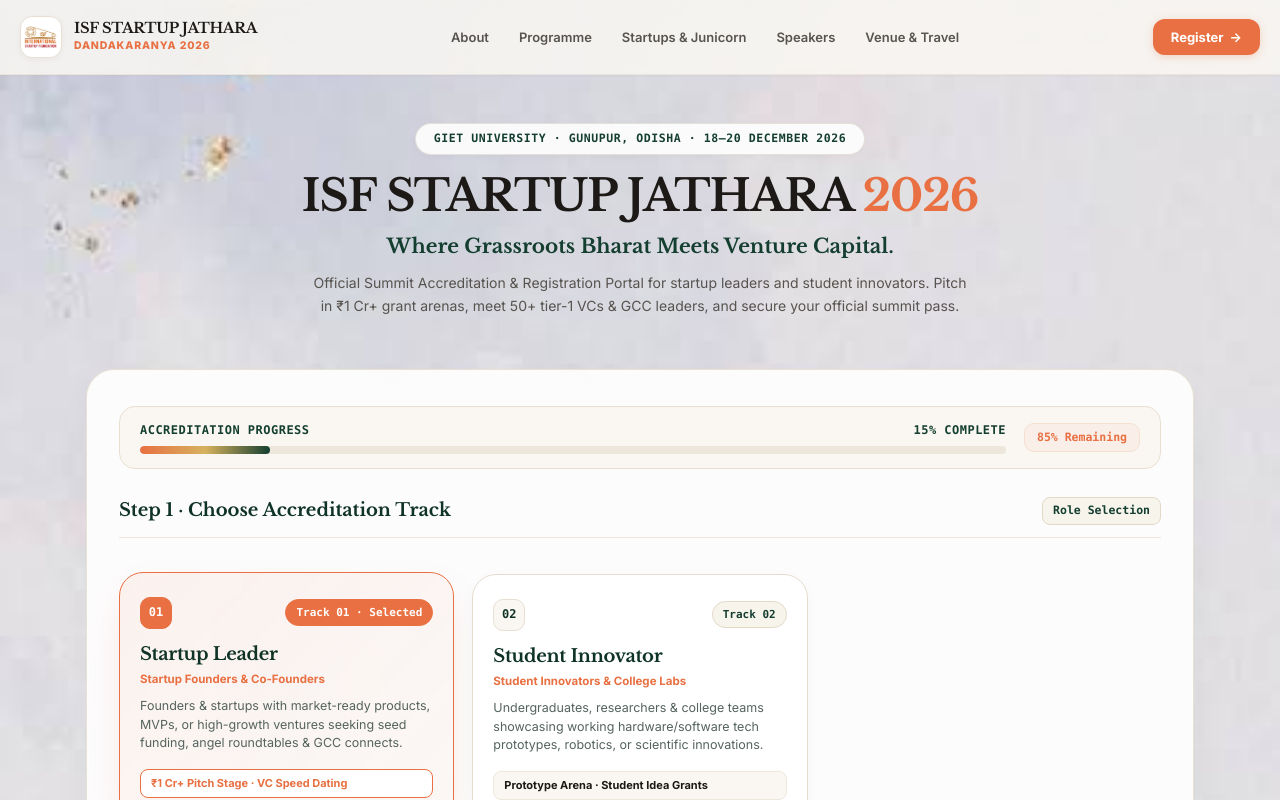
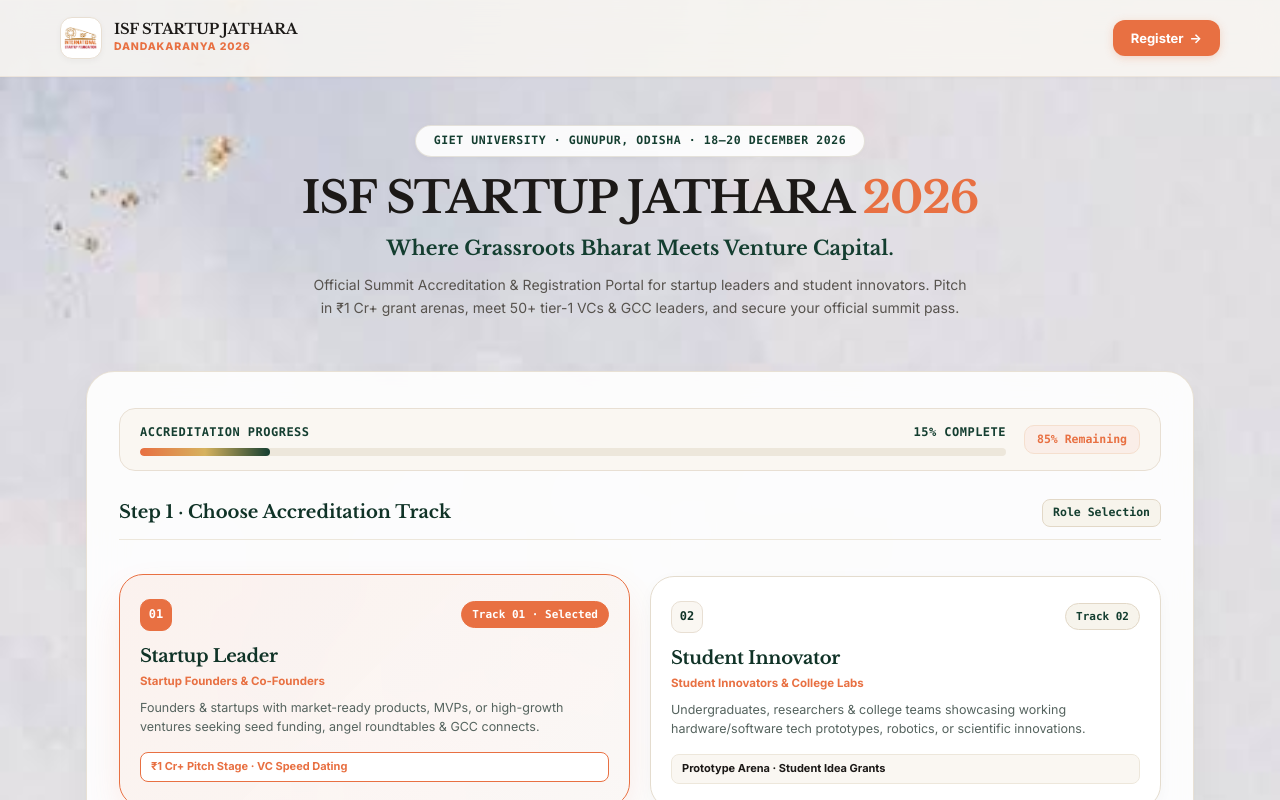
Before and after one commit to comapny230-code/ISF-Registration, a Next.js app in the folder frontend-web/: page /register in a window 1280 px wide. Shown: the top 800 px of the page. Built offline with nearby package versions, Linux system fonts and the light colour scheme; a web font is replaced by a local one.

Commit message:
fix: remove navigation links from header and align registration user interface

```diff
--- a/frontend-web/app/globals.css
+++ b/frontend-web/app/globals.css
@@ -87,7 +87,7 @@ h2 { font-size: 1.5rem; font-weight: 700; }
 p { margin: 0 0 1em; }
 
 .container { max-width: 1200px; width: 100%; margin: 0 auto; padding: 0 20px; }
-.header-container { max-width: 1360px; width: 100%; margin: 0 auto; padding: 0 20px; display: flex; align-items: center; justify-content: space-between; gap: 16px; min-height: 62px; }
+.header-container { max-width: 1200px; width: 100%; margin: 0 auto; padding: 0 20px; display: flex; align-items: center; justify-content: space-between; gap: 16px; min-height: 64px; }
 .site-header {
   border-bottom: 1px solid rgba(232, 223, 211, 0.7);
   background: rgba(250, 247, 242, 0.85);
--- a/frontend-web/app/layout.tsx
+++ b/frontend-web/app/layout.tsx
@@ -34,24 +34,6 @@ export default function RootLayout({ children }: { children: React.ReactNode })
               </Link>
             </div>
 
-            <nav className="header-nav" aria-label="Main Navigation">
-              <a href="https://jathara.netlify.app/about" target="_blank" rel="noopener noreferrer" className="nav-link">
-                About
-              </a>
-              <a href="https://jathara.netlify.app/programme" target="_blank" rel="noopener noreferrer" className="nav-link">
-                Programme
-              </a>
-              <a href="https://jathara.netlify.app/startups" target="_blank" rel="noopener noreferrer" className="nav-link">
-                Startups & Junicorn
-              </a>
-              <a href="https://jathara.netlify.app/speakers" target="_blank" rel="noopener noreferrer" className="nav-link">
-                Speakers
-              </a>
-              <a href="https://jathara.netlify.app/venue" target="_blank" rel="noopener noreferrer" className="nav-link">
-                Venue & Travel
-              </a>
-            </nav>
-
             <div className="header-right">
               <Link href="/register" className="nav-btn-register">
                 <span>Register</span>
--- a/frontend-web/app/register/page.tsx
+++ b/frontend-web/app/register/page.tsx
@@ -1013,8 +1013,8 @@ export default function RegisterPage() {
         /* STEP 1: Track Cards (Exact Netlify Sector Card style) */
         .tracks-grid {
           display: grid;
-          grid-template-columns: repeat(3, 1fr);
-          gap: 18px;
+          grid-template-columns: repeat(2, 1fr);
+          gap: 20px;
           margin-bottom: 24px;
         }
         .track-card {
@@ -1227,7 +1227,7 @@ export default function RegisterPage() {
         /* Inputs & Form Groups (Clean minimal styling) */
         .form-grid-fields {
           display: grid;
-          grid-template-columns: repeat(auto-fit, minmax(220px, 1fr));
+          grid-template-columns: repeat(2, 1fr);
           gap: 16px;
         }
         .field-full-width {
@@ -1609,6 +1609,14 @@ export default function RegisterPage() {
           }
           .tracks-grid, .perks-strip-matrix {
             grid-template-columns: 1fr;
+          }
+        }
+        @media (max-width: 640px) {
+          .form-grid-fields {
+            grid-template-columns: 1fr;
+          }
+          .portal-card-main {
+            padding: 24px 16px;
           }
         }
       `}</style>
@@ -1776,7 +1784,7 @@ export default function RegisterPage() {
                       </div>
                     </div>
 
-                    <div className="form-group-item">
+                    <div className="form-group-item field-full-width">
                         <label className="form-label-row" htmlFor="domain">
                           <span>Focus Sector / Innovation Domain <span className="field-req-mark">*</span></span>
                         </label>
@@ -2076,7 +2084,7 @@ export default function RegisterPage() {
                       </div>
                     </div>
 
-                    <div className="form-group-item field-full-width">
+                    <div className="form-group-item">
                       <label className="form-label-row" htmlFor="linkedinUrl">
                         <span>LinkedIn Profile / URL {isStartupOrInnovator && <span className="field-req-mark">*</span>}</span>
                       </label>
```
